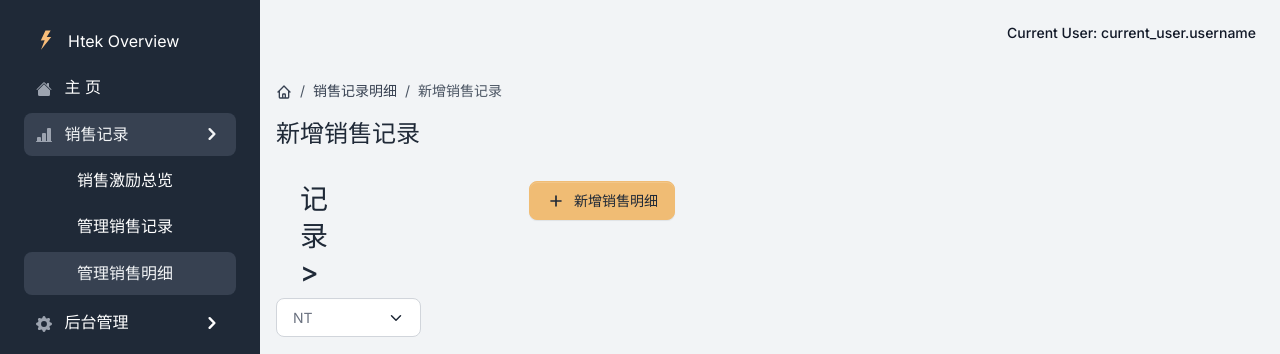
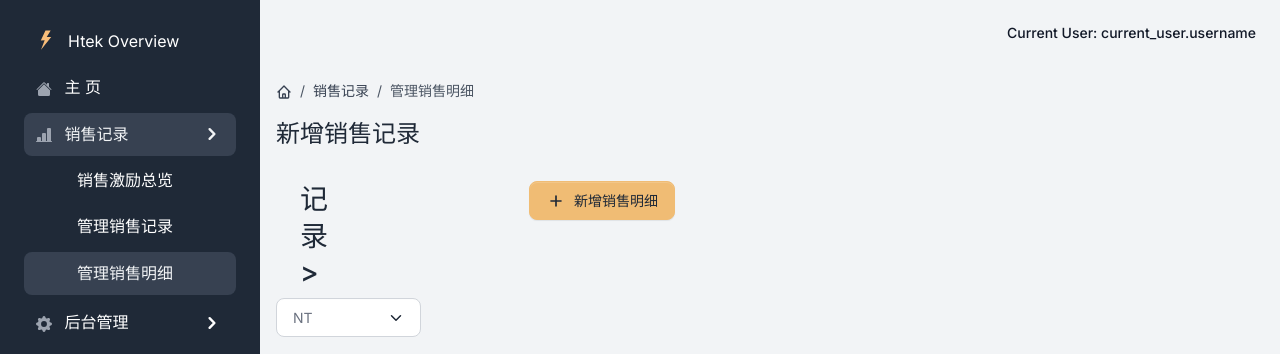
Before and after one commit to zhichaoGuo/PMP, a Flask app: page /detail in a window 1280 px wide. Shown: the top 354 px of the page. Run offline with Flask 3, Linux system fonts and the light colour scheme; data comes from the database, SQL or seed files in the repository; parts of the project's set-up code (start-up, migrations or seed data) failed here and were passed over; some libraries are stand-ins or nearby versions.

Commit message:
优化前端

```diff
--- a/app/templates/excitation/detail.html
+++ b/app/templates/excitation/detail.html
@@ -15,8 +15,8 @@
                       <svg class="icon icon-xxs" fill="none" stroke="currentColor" viewBox="0 0 24 24" xmlns="http://www.w3.org/2000/svg"><path stroke-linecap="round" stroke-linejoin="round" stroke-width="2" d="M3 12l2-2m0 0l7-7 7 7M5 10v10a1 1 0 001 1h3m10-11l2 2m-2-2v10a1 1 0 01-1 1h-3m-6 0a1 1 0 001-1v-4a1 1 0 011-1h2a1 1 0 011 1v4a1 1 0 001 1m-6 0h6"></path></svg>
                   </a>
               </li>
-              <li class="breadcrumb-item"><a href="{{url_for('excitation.record')}}">销售记录明细</a></li>
-              <li class="breadcrumb-item active" aria-current="page">新增销售记录</li>
+              <li class="breadcrumb-item"><a href="{{url_for('excitation.all_record')}}">销售记录</a></li>
+              <li class="breadcrumb-item active" aria-current="page">管理销售明细</li>
           </ol>
       </nav>
       <div class="d-flex justify-content-between w-100 flex-wrap">
@@ -245,7 +245,7 @@
             }
         });
     }
-    function delete_excitation(id,name) {
+    function delete_detail(id,name) {
         var conf = confirm('确定删除 '+name+' ?');
         if (conf ==true){
             $.ajax({
@@ -265,7 +265,7 @@
             });
         }
     }
-    function update_excitation(){
+    function update_detail(){
         var id = document.getElementById('e_way_id').value;
         var name = document.getElementById('e_name').value;
         var start_time = document.getElementById('e_start_time').value;
--- a/app/templates/excitation/record.html
+++ b/app/templates/excitation/record.html
@@ -15,8 +15,8 @@
                       <svg class="icon icon-xxs" fill="none" stroke="currentColor" viewBox="0 0 24 24" xmlns="http://www.w3.org/2000/svg"><path stroke-linecap="round" stroke-linejoin="round" stroke-width="2" d="M3 12l2-2m0 0l7-7 7 7M5 10v10a1 1 0 001 1h3m10-11l2 2m-2-2v10a1 1 0 01-1 1h-3m-6 0a1 1 0 001-1v-4a1 1 0 011-1h2a1 1 0 011 1v4a1 1 0 001 1m-6 0h6"></path></svg>
                   </a>
               </li>
-              <li class="breadcrumb-item"><a href="{{url_for('excitation.record')}}">销售记录明细</a></li>
-              <li class="breadcrumb-item active" aria-current="page">新增销售记录</li>
+              <li class="breadcrumb-item"><a href="{{url_for('excitation.all_record')}}">销售记录</a></li>
+              <li class="breadcrumb-item active" aria-current="page">管理销售记录</li>
           </ol>
       </nav>
       <div class="d-flex justify-content-between w-100 flex-wrap">
```
